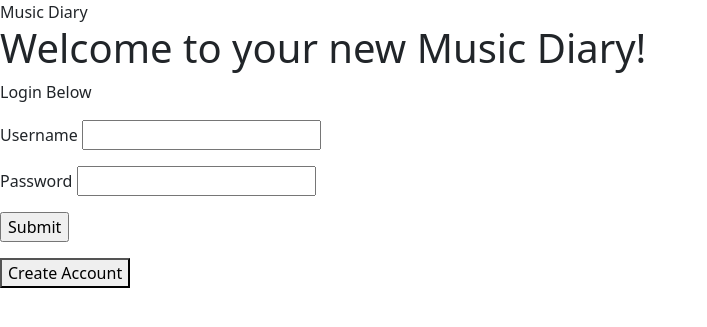
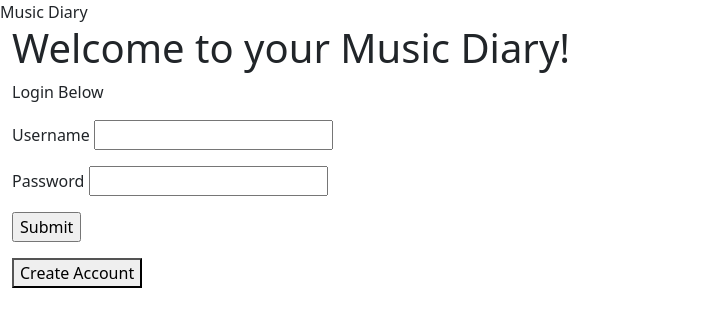
Before and after one commit to rach0101/Music_Diary_Hackbright_Project, a Flask app: page / in a window 1280 px wide. Shown: the top 327 px of the page, without its empty margins (0-707 px from the left). Run offline with Flask 2, Linux system fonts and the light colour scheme.

Commit message:
Fix left alignment of col

```diff
--- a/static/styles.css
+++ b/static/styles.css
@@ -30,3 +30,6 @@
 .music_info {
     padding: 0;
 }
+.main_container {
+    margin: 0;
+}
--- a/templates/base.html
+++ b/templates/base.html
@@ -20,6 +20,9 @@
     crossorigin="anonymous">
   </script>
 
+  <!-- CSS -->
+  <link rel="stylesheet" href="/static/styles.css">
+
   {% block head %}{% endblock %}
 
 
--- a/templates/diary.html
+++ b/templates/diary.html
@@ -119,7 +119,7 @@
                     <div class="row">
 
                         <div class="col-2">
-                            <img class="mb-3" src="{{post.music_img}}">
+                            <img class="mb-3 music_img" src="{{post.music_img}}">
                             {% if read_write %}
                             <div>
                                 <form class="delete_post" id="{{post.post_id}}">
--- a/templates/home.html
+++ b/templates/home.html
@@ -1,13 +1,19 @@
-<!-- make login form -->
-<!-- add form for username and password -->
+
 
 {% extends 'base.html' %}
 
 {% block title %}User Login - Music Diary{% endblock %}
 
+{% block head %}
+<link rel="stylesheet" href="/static/styles.css">
+{% endblock %}
+
 {% block body %}
 <!-- body content here -->
-<h1>Welcome to your new Music Diary!</h1>
+<div class="container main_container">
+    <div class="row login_container">
+        <div class="col login_page"></div>
+            <h1>Welcome to your Music Diary!</h1>
             <p>Login Below</p>
 
             {% for message in get_flashed_messages() %}
@@ -34,7 +40,9 @@
             <form action="/create_account" method="get">
                 <button type="submit">Create Account</button>
             </form>
-
+        </div>
+    </div>
+</div>
 
 
 
```
Also changed, not shown: templates/create_account.html (+10 -7 lines). Lines whose indentation alone changed are shown as unchanged.
